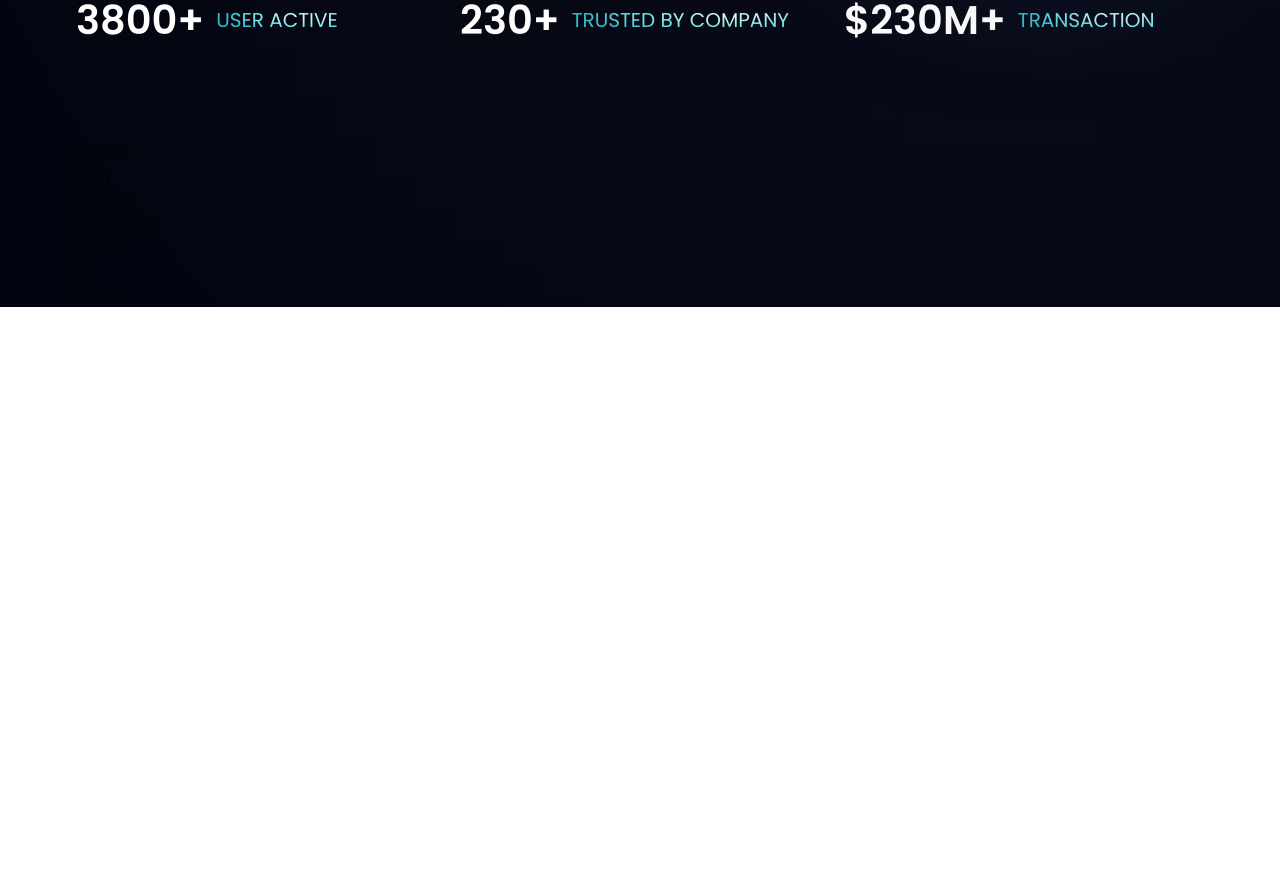
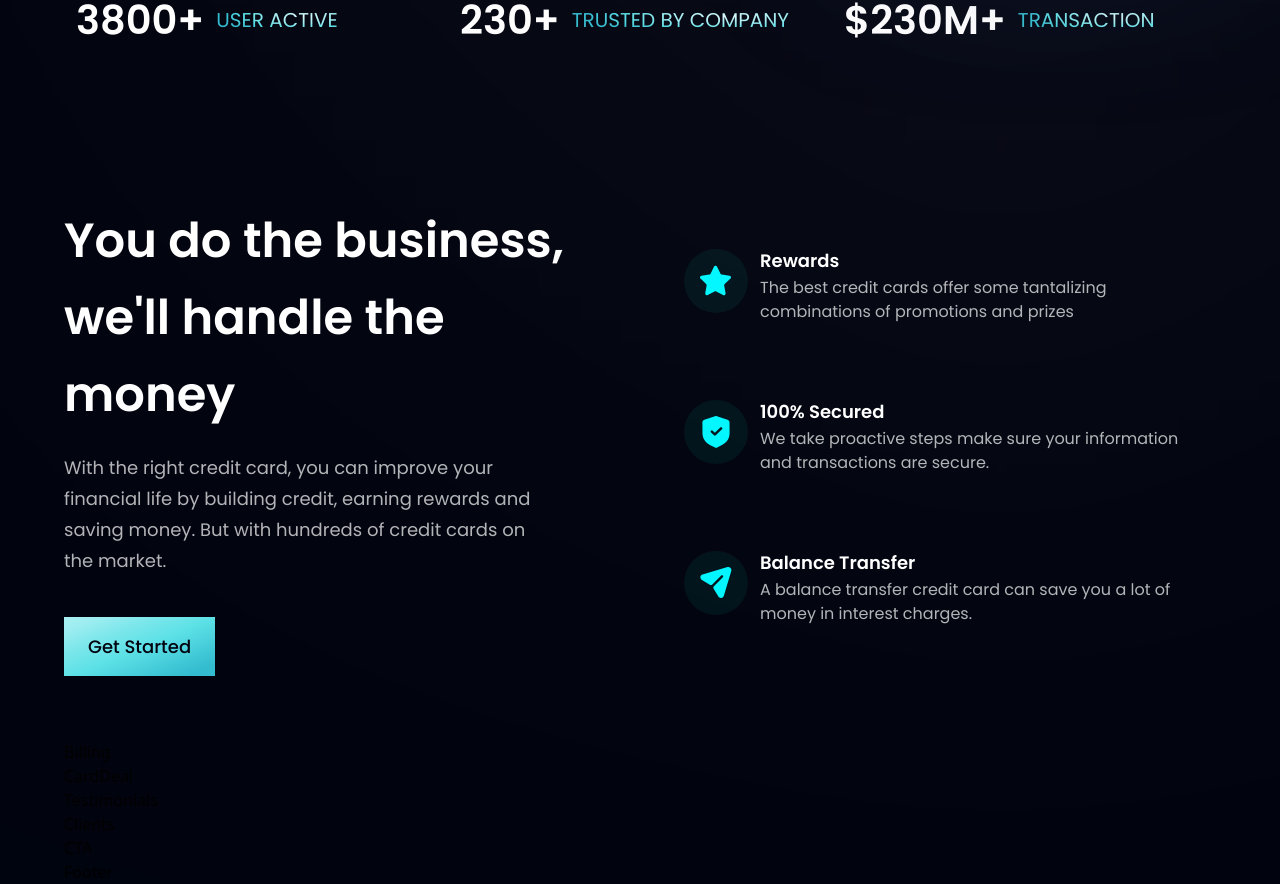
Before and after one commit to Jack-Camo/js-mastery-modern-react-website, a React (Vite) app: page / in a window 1280 px wide. Shown: the part 789-1673 px from the top of the page. Before the commit the page ends 1096 px from the top, so only its background shows below. Built offline with nearby package versions, Linux system fonts and the light colour scheme.

Commit message:
feat: add Business component

```diff
--- a/src/components/Business.jsx
+++ b/src/components/Business.jsx
@@ -1,8 +1,39 @@
-import React from 'react'
+import { features } from "../constants"
+import styles, { layout } from "../style"
+import Button from "./Button"
 
-const Business = () => {
+const FeatureCard = ({ icon, title, content, index }) => (
+  <div className={`flex flex-row p-6 rounded-[20px] ${index !== features.length - 1 ? "mb-6" : "mb-0"} feature-card`}>
+    <div className={`w-[64px] h-[64px] rounded-full ${styles.flexCenter} bg-dimBlue`}>
+      <img src={icon} alt="icon" className="w-[50%] h-[50%] object-contain"/>
+    </div>
+    <div className="flex-1 flex flex-col ml-3">
+      <h4 className="font-poppins font-semibold text-white text-[18px] leading-[23px] mb-1">
+        {title}
+      </h4>
+      <p className="font-poppins font-normal text-dimWhite text-[16px] leading-[24px] mb-1">
+        {content}
+      </p>
+    </div>
+  </div>
+)
+
+const  Business = () => {
   return (
-    <div>Business</div>
+    <section id="features" className={layout.section}>
+      <div className={layout.sectionInfo}>
+        <h2 className={styles.heading2}>You do the business, <br className="sm:block hidden" /> we'll handle the money</h2>
+        <p className={`${styles.paragraph} max-w-[470px] mt-5`}>With the right credit card, you can improve your financial life by building credit, earning rewards and saving money. But with hundreds of credit cards on the market.</p>
+
+        <Button styles="mt-10" />
+      </div>
+
+      <div className={`${layout.sectionImg} flex-col`}>
+        {features.map((feature, index) => (
+          <FeatureCard key={feature.id} {...feature} index={index} />
+        ))}
+      </div>
+    </section>
   )
 }
 
```
